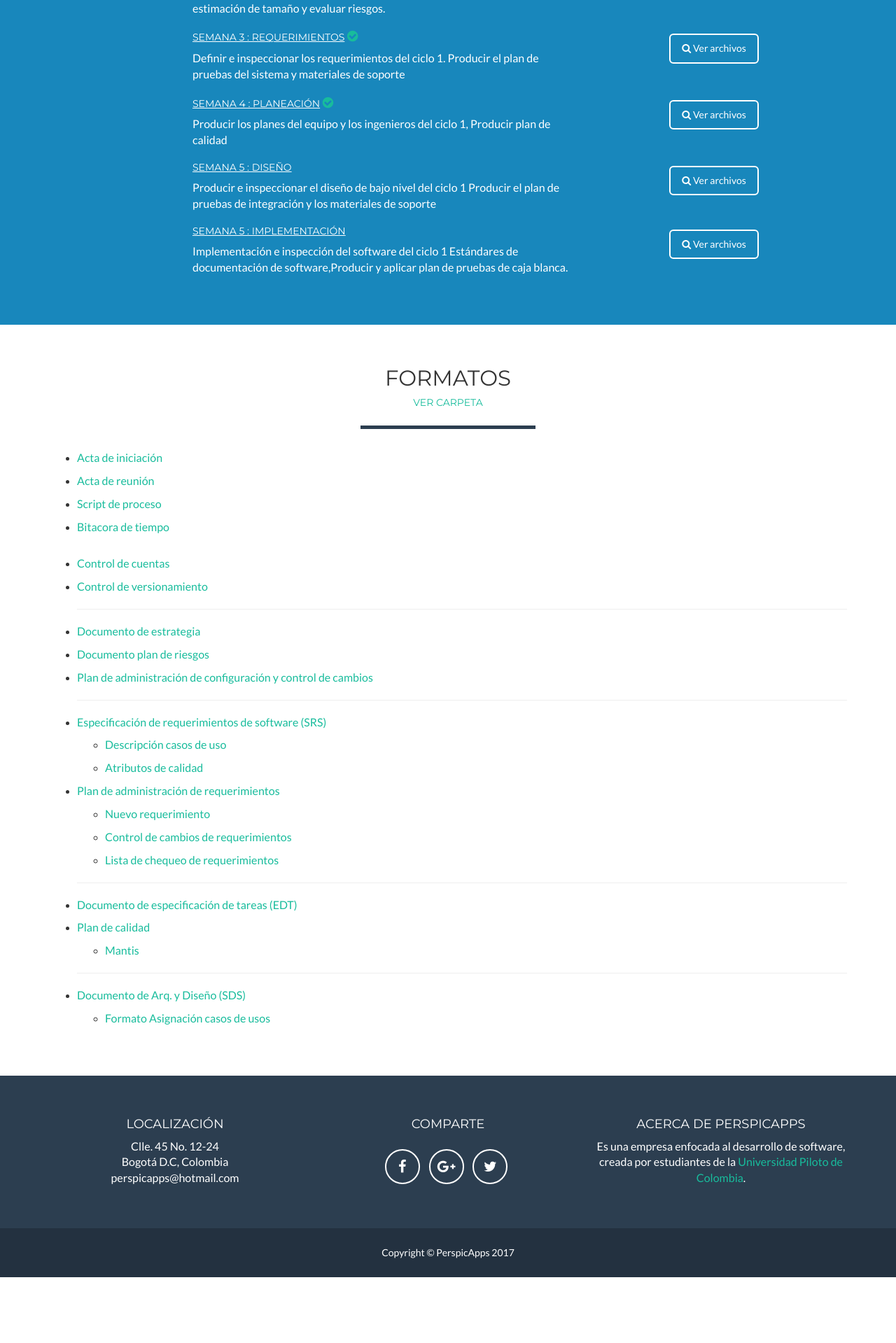
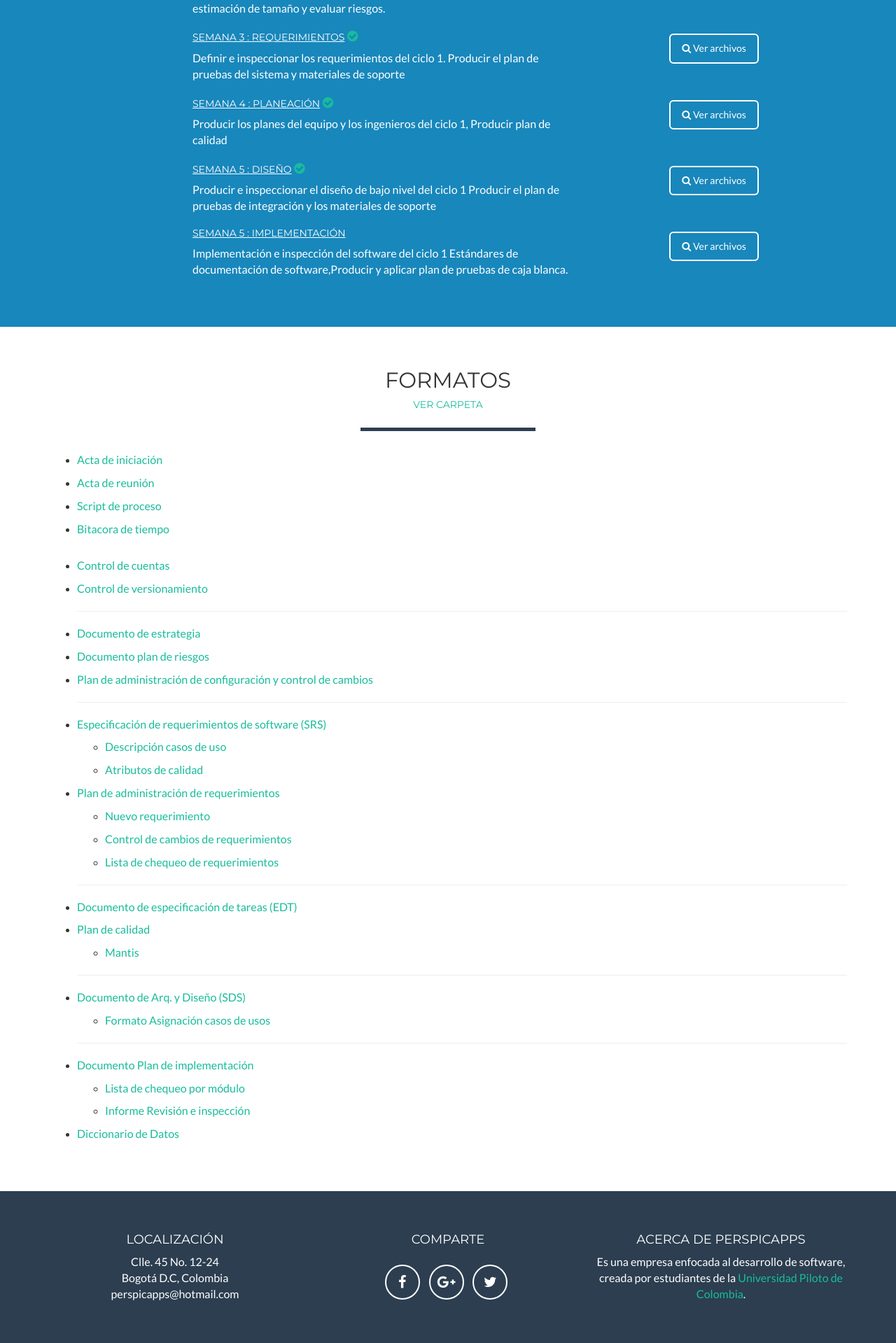
Before and after one commit to Perspicapps1/PortalWeb, a PHP site: page /proyecto.php in a window 1280 px wide. Shown: the part 1135-3054 px from the top of the page at 70% size. Before the commit the page ends 2960 px from the top, so only its background shows below. Run offline with PHP 8.4, Linux system fonts and the light colour scheme; some libraries are stand-ins or nearby versions.

Commit message:
Semana 5 Implementacion

```diff
--- a/proyecto.php
+++ b/proyecto.php
@@ -182,7 +182,7 @@
                 <!-- ciclo 5 -->
                 <div class="col-md-12">
                     <div class="col-md-6 col-xs-offset-2">
-                        <h5> <u>Semana 5 : Diseño</u></h5>
+                        <h5> <u>Semana 5 : Diseño</u> <i class="fa fa-check-circle" aria-hidden="true"></i> </h5>
                         <p>Producir e inspeccionar el diseño de bajo nivel del ciclo 1 Producir el plan de pruebas de integración y los materiales de soporte</p>
                     </div>
                     <div class="col-md-4 text-center">
@@ -201,7 +201,7 @@
                         <p>Implementación e inspección del software del ciclo 1 Estándares de documentación de software,Producir y aplicar plan de pruebas de caja blanca.</p>
                     </div>
                     <div class="col-md-4 text-center">
-                        <a href="" target="new" class="btn btn-lg btn-outline">
+                        <a href="https://1drv.ms/f/s!AjFmcZ6qFJ1pgxzmabJ7CZZDLbwm" target="new" class="btn btn-lg btn-outline">
                             <i class="fa fa-search"></i> Ver archivos
                         </a>
                     </div>
@@ -266,6 +266,14 @@
                             <ul>
                                 <li><p><a target="new" href="https://onedrive.live.com/view.aspx?cid=699d14aa9e716631&page=view&resid=699D14AA9E716631!394&parId=699D14AA9E716631!161&authkey=!AI3hPXAtNWUeprs&app=Excel">Formato Asignación casos de usos</a></p></li>
                             </ul>
+
+                            <hr>
+                            <li><p><a href="https://onedrive.live.com/view.aspx?cid=699d14aa9e716631&page=view&resid=699D14AA9E716631!411&parId=699D14AA9E716631!161&authkey=!AI3hPXAtNWUeprs&app=Word">Documento Plan de implementación</a></p></li>
+                            <ul>
+                                <li><p><a href="">Lista de chequeo por módulo</a></p></li>
+                                <li><p><a href="">Informe Revisión e inspección</a></p></li>
+                            </ul>
+                            <li><p><a href="">Diccionario de Datos</a></p></li>
 
                         </ul>
 
```
